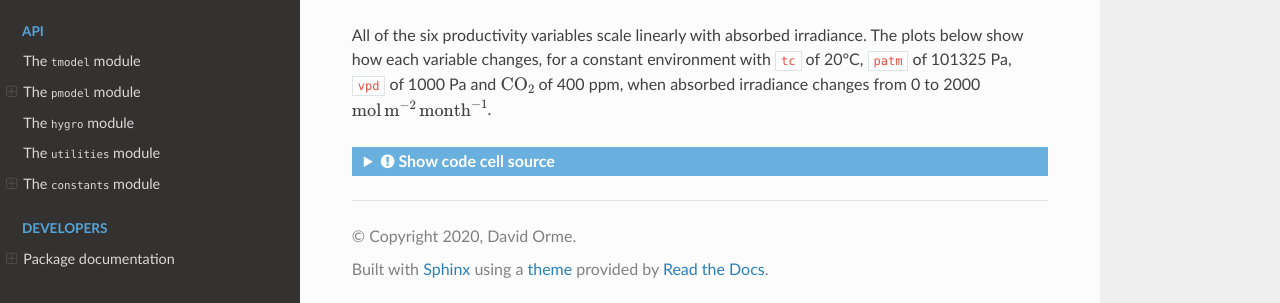
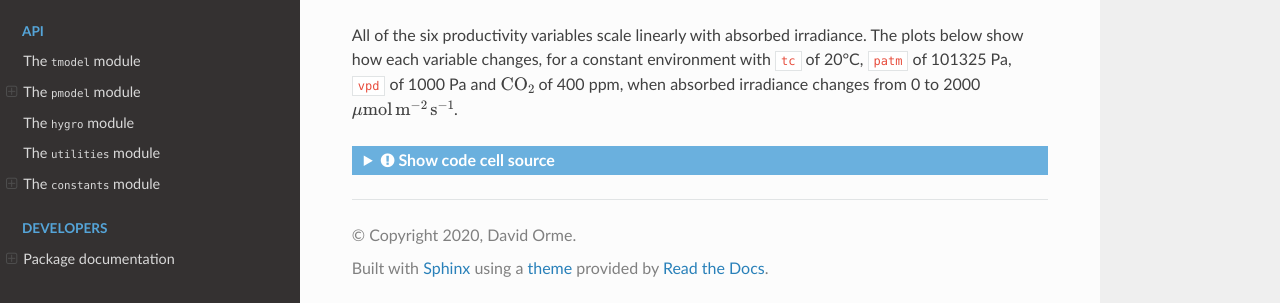
Before and after one commit to ImperialCollegeLondon/pyrealm, a Sphinx documentation site: the page built from docs/source/pmodel/pmodel_details/envt_variation_outputs.md, in a window 1280 px wide and 900 px high, scrolled down 2146 px. Shown: the part 594-897 px from the top of the window. Built offline with Sphinx 7.4.7 and the Read the Docs theme 2.0.0, drawn with Linux system fonts in a browser that asks for light colours; part of the change alters nothing that is shown.

````diff
--- a/docs/source/pmodel/pmodel_details/envt_variation_outputs.md
+++ b/docs/source/pmodel/pmodel_details/envt_variation_outputs.md
@@ -306,7 +306,7 @@ plot_fun("gs", r"$g_s$   ($\mu\mathrm{mol}\,\mathrm{m}^{-2}\,\mathrm{s}^{-1}$)")
 All of the six productivity variables scale linearly with absorbed irradiance. The plots
 below show how each variable changes, for a constant environment with `tc` of 20°C,
 `patm` of 101325 Pa, `vpd` of 1000 Pa and $\ce{CO2}$ of 400 ppm, when absorbed
-irradiance changes from 0 to 2000 $\text{mol}\,\mathrm{m}^{-2}\,\text{month}^{-1}$.
+irradiance changes from 0 to 2000 $\mu\text{mol}\,\mathrm{m}^{-2}\,\text{s}^{-1}$.
 
 ```{code-cell}
 :tags: [hide-input]
@@ -318,7 +318,7 @@ pmodel_env = pmodel.PModelEnvironment(tc=20, patm=101325, vpd=1000, co2=400)
 pmodel_c3 = pmodel.PModel(pmodel_env)
 pmodel_c4 = pmodel.PModel(pmodel_env, method_optchi="c4")
 
-# Estimate productivity for tropical forest conditions (monthly, m2)
+# Estimate productivity for tropical forest conditions (micromols m2 s)
 ppfd_vals = np.arange(2000)
 pmodel_c3.estimate_productivity(fapar=1, ppfd=ppfd_vals)
 pmodel_c4.estimate_productivity(fapar=1, ppfd=ppfd_vals)
@@ -339,26 +339,26 @@ def plot_iabs(ax, estvar, estvarlab):
         ax.plot(ppfd_vals, plotvar, lfmt)
 
     # Set axis labels
-    ax.set_xlabel(r"Absorbed irradiance ($\mathrm{mol}\,\mathrm{m}^{-2}\,\mathrm{month}^{-1}$)")
+    ax.set_xlabel(r"Absorbed irradiance ($\mu\mathrm{mol}\,\mathrm{m}^{-2}\,\mathrm{s}^{-1}$)")
     ax.set_ylabel(f"Estimated {estvarlab}")
 
 
 fig, axs = pyplot.subplots(2, 3, figsize=(12, 8), sharex=True)
 
-plot_iabs(axs[0, 0], "gpp", r"GPP   ($\mathrm{g\,C}\,\mathrm{m}^{-2}\,\mathrm{month}^{-1}$)")
-plot_iabs(axs[0, 1], "rd", r"$r_d$   ($\mathrm{mol}\,\mathrm{m}^{-2}\,\mathrm{month}^{-1}$)")
+plot_iabs(axs[0, 0], "gpp", r"GPP   ($\mu\mathrm{g\,C}\,\mathrm{m}^{-2}\,\mathrm{s}^{-1}$)")
+plot_iabs(axs[0, 1], "rd", r"$r_d$   ($\mu\mathrm{mol}\,\mathrm{m}^{-2}\,\mathrm{s}^{-1}$)")
 plot_iabs(
-    axs[0, 2], "vcmax", r"$v_{cmax}$   ($\mathrm{mol}\,\mathrm{m}^{-2}\,\mathrm{month}^{-1}$)"
+    axs[0, 2], "vcmax", r"$v_{cmax}$   ($\mu\mathrm{mol}\,\mathrm{m}^{-2}\,\mathrm{s}^{-1}$)"
 )
 plot_iabs(
     axs[1, 0],
     "vcmax25",
-    r"$v_{cmax25}$   ($\mathrm{mol}\,\mathrm{m}^{-2}\,\mathrm{month}^{-1}$)",
+    r"$v_{cmax25}$   ($\mu\mathrm{mol}\,\mathrm{m}^{-2}\,\mathrm{s}^{-1}$)",
 )
 plot_iabs(
-    axs[1, 1], "jmax", r"$J_{max}$   ($\mathrm{mol}\,\mathrm{m}^{-2}\,\mathrm{month}^{-1}$)"
+    axs[1, 1], "jmax", r"$J_{max}$   ($\mu\mathrm{mol}\,\mathrm{m}^{-2}\,\mathrm{s}^{-1}$)"
 )
-plot_iabs(axs[1, 2], "gs", r"$g_s$   ($\mathrm{mol}\,\mathrm{m}^{-2}\,\mathrm{month}^{-1}$)")
+plot_iabs(axs[1, 2], "gs", r"$g_s$   ($\mu\mathrm{mol}\,\mathrm{m}^{-2}\,\mathrm{s}^{-1}$)")
 
 axs[0, 0].legend(
     [
````
